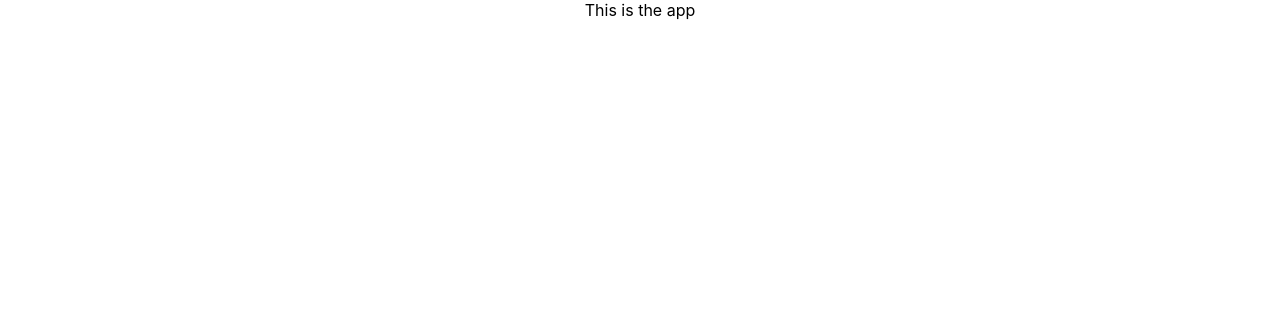
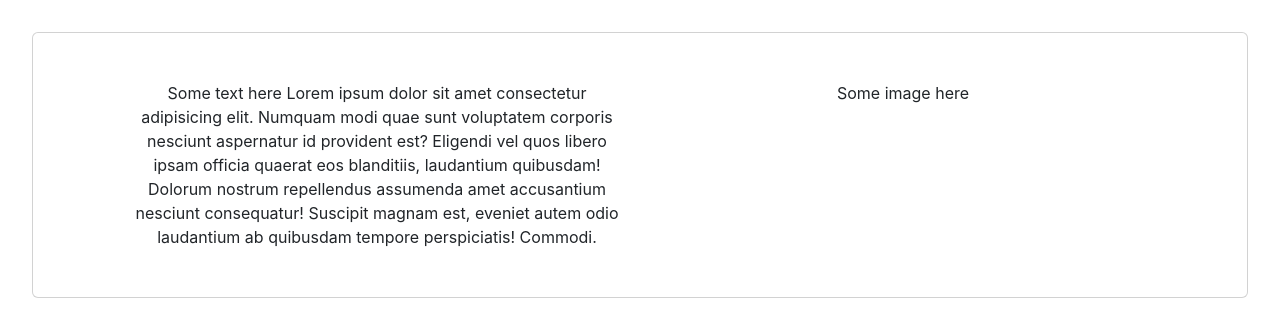
Before and after one commit to AleksHodur/portfolio, a React (Create React App) app: page / in a window 1280 px wide. Shown: the top 336 px of the page. Built offline with nearby package versions, Linux system fonts and the light colour scheme.

Commit message:
Bootstrap + intro structure

```diff
--- a/package.json
+++ b/package.json
@@ -5,9 +5,11 @@
   "dependencies": {
     "@types/react": "^19.0.2",
     "@types/react-dom": "^19.0.2",
+    "bootstrap": "^5.3.3",
     "cra-template": "1.2.0",
     "my_portfolio": "file:",
     "react": "^18.0.0",
+    "react-bootstrap": "^2.10.7",
     "react-dom": "^18.0.0",
     "react-scripts": "5.0.1"
   },
--- a/src/App.css
+++ b/src/App.css
@@ -1,38 +1,10 @@
-.App {
-  text-align: center;
+body{
+  margin: 2em;
+  /* background-color: aquamarine; */
 }
 
-.App-logo {
-  height: 40vmin;
-  pointer-events: none;
+.App{
+  display: flex;
+  justify-content: center;
+  flex-direction:column;
 }
-
-@media (prefers-reduced-motion: no-preference) {
-  .App-logo {
-    animation: App-logo-spin infinite 20s linear;
-  }
-}
-
-.App-header {
-  background-color: #282c34;
-  min-height: 100vh;
-  display: flex;
-  flex-direction: column;
-  align-items: center;
-  justify-content: center;
-  font-size: calc(10px + 2vmin);
-  color: white;
-}
-
-.App-link {
-  color: #61dafb;
-}
-
-@keyframes App-logo-spin {
-  from {
-    transform: rotate(0deg);
-  }
-  to {
-    transform: rotate(360deg);
-  }
-}
--- a/src/App.tsx
+++ b/src/App.tsx
@@ -1,9 +1,11 @@
 import './App.css';
+
+import Intro from './pages/Intro';
 
 function App() {
   return (
     <div className="App">
-      This is the app
+      <Intro></Intro>
     </div>
   );
 }
--- a/src/index.tsx
+++ b/src/index.tsx
@@ -1,6 +1,8 @@
+import '../node_modules/bootstrap/dist/css/bootstrap.min.css';
+import './index.css';
+
 import React from 'react';
 import ReactDOM from 'react-dom/client';
-import './index.css';
 import App from './App';
 
 const rootElement = document.getElementById("root");
--- /dev/null
+++ b/src/pages/Intro.css
@@ -0,0 +1,8 @@
+#intro{
+    width: 100%;
+    text-align: center;
+}
+
+.row-class{
+    margin: 2em !important;
+}
--- /dev/null
+++ b/src/pages/Intro.tsx
@@ -0,0 +1,32 @@
+import './Intro.css';
+
+import Container from 'react-bootstrap/Container';
+import Row from 'react-bootstrap/Row';
+import Col from 'react-bootstrap/Col';
+import Card from 'react-bootstrap/Card';
+
+function Intro () {
+    return (
+        <Card id='intro'>
+        <Card.Body>
+          <Container>
+            <Row className='row-class'>
+              <Col>
+                <div>Some text here Lorem ipsum dolor sit amet consectetur
+                  adipisicing elit. Numquam modi quae sunt voluptatem corporis
+                  nesciunt aspernatur id provident est? Eligendi vel quos libero
+                  ipsam officia quaerat eos blanditiis, laudantium quibusdam!
+                  Dolorum nostrum repellendus assumenda amet accusantium nesciunt
+                  consequatur! Suscipit magnam est, eveniet autem odio laudantium
+                  ab quibusdam tempore perspiciatis! Commodi.
+                </div>
+              </Col>
+              <Col>Some image here</Col>
+            </Row>
+          </Container>
+        </Card.Body>
+      </Card>
+     );
+}
+
+export default Intro;
```
Also changed, not shown: src/index.css (line endings or trailing spaces), 1 other file (tests, documents, lock files or other folders).
